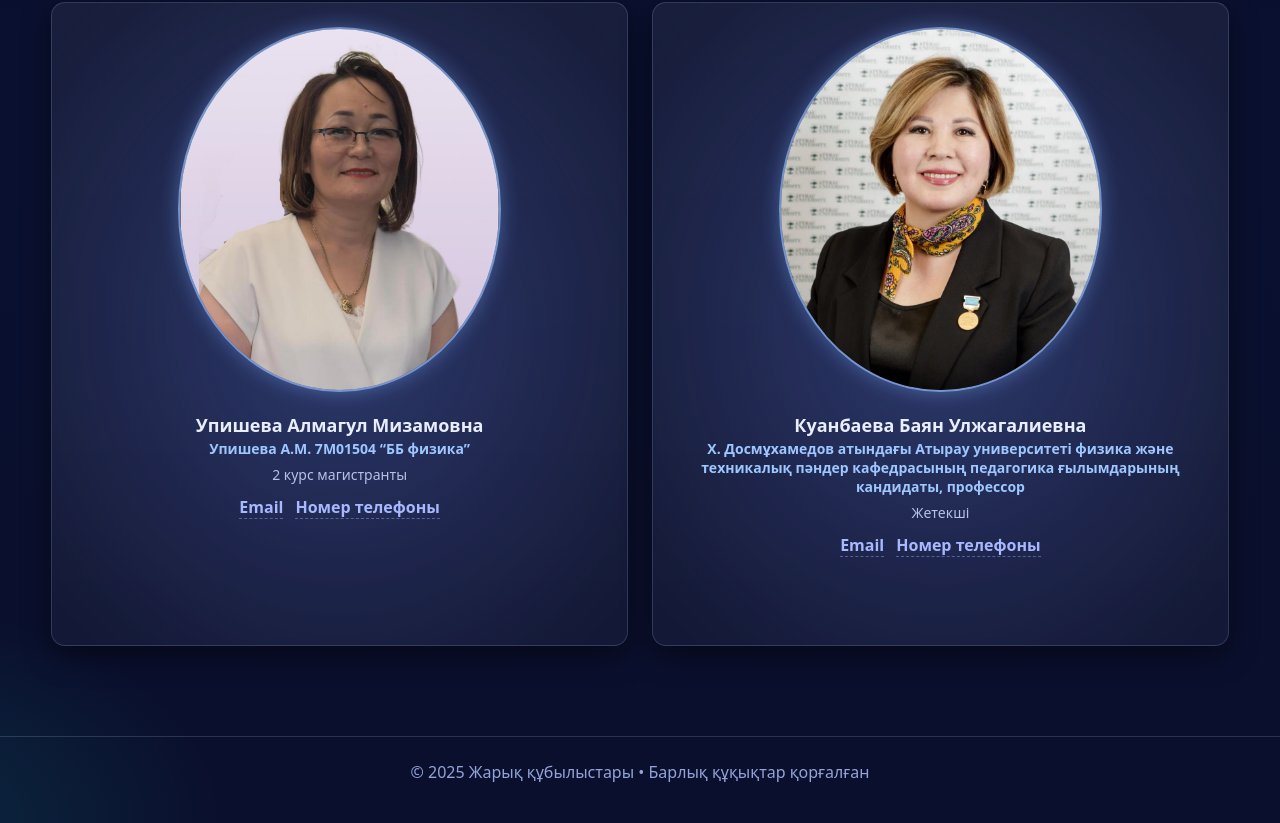
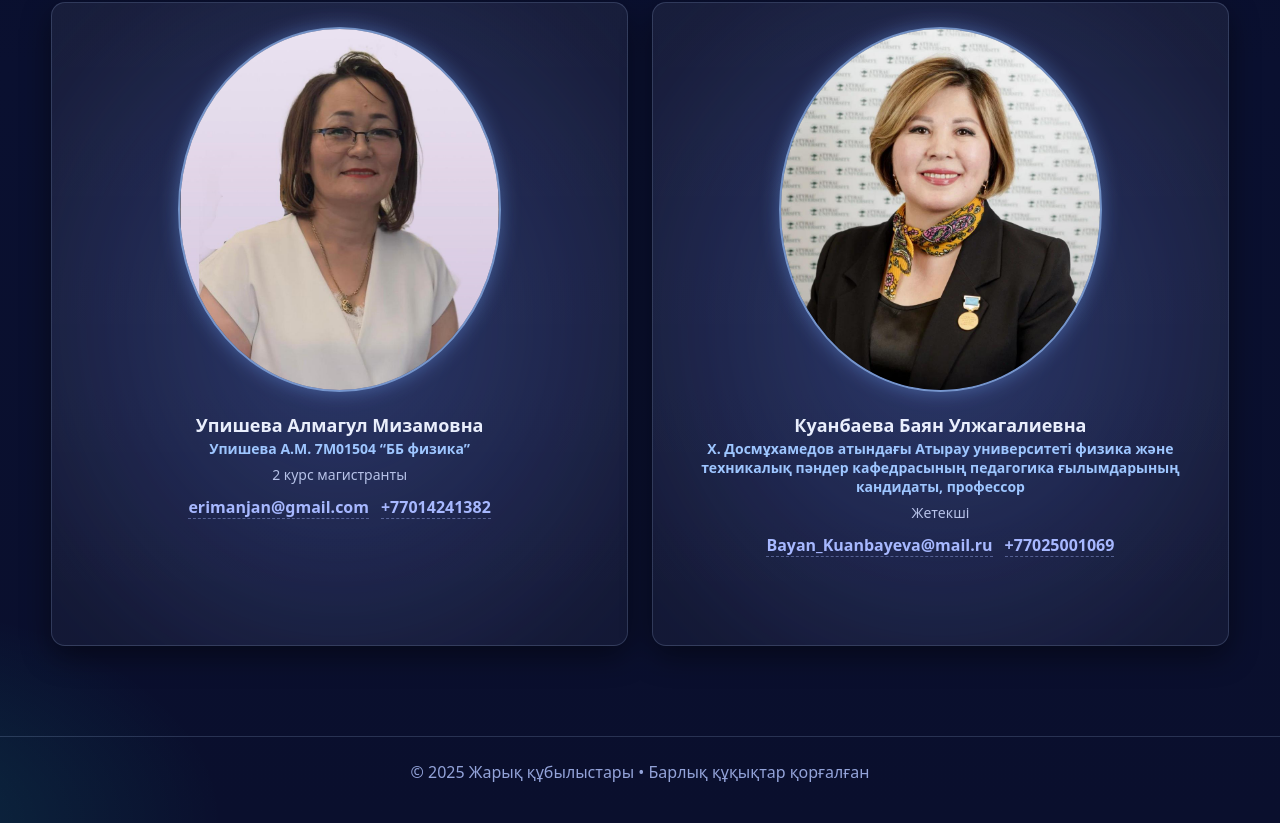
Before and after one commit to imaha04/light, a plain HTML site: page index.htm in a window 1280 px wide. Shown: the part 1072-1895 px from the top of the page. Drawn offline with Linux system fonts and the light colour scheme.

Commit message:
Update index.htm

```diff
--- a/index.htm
+++ b/index.htm
@@ -353,8 +353,8 @@ body{
         <p class="role">Упишева А.М. 7М01504 “ББ физика”</p>
         <p class="bio">2 курс магистранты</p>
         <div class="links">
-          <a href="erimanjan@gmail.com" aria-label="Email">Email</a>
-          <a href="+77014241382" target="_blank" rel="noopener">Номер телефоны</a>
+          <a href="erimanjan@gmail.com" aria-label="Email">erimanjan@gmail.com</a>
+          <a href="+77014241382" target="_blank" rel="noopener">+77014241382</a>
         </div>
       </article>
 
@@ -366,8 +366,8 @@ body{
         <p class="role">Х. Досмұхамедов атындағы Атырау университеті физика және техникалық пәндер кафедрасының педагогика ғылымдарының кандидаты, профессор</p>
         <p class="bio">Жетекші</p>
         <div class="links">
-          <a href="Bayan_Kuanbayeva@mail.ru">Email</a>
-          <a href="+77025001069" target="_blank" rel="noopener">Номер телефоны</a>
+          <a href="Bayan_Kuanbayeva@mail.ru">Bayan_Kuanbayeva@mail.ru</a>
+          <a href="+77025001069" target="_blank" rel="noopener">+77025001069</a>
         </div>
       </article>
     </div>
```
